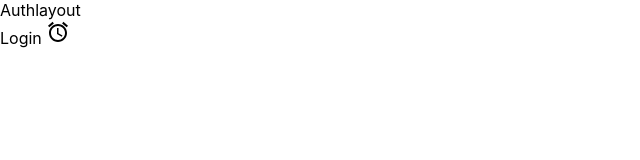
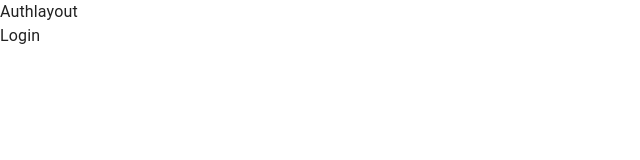
Before and after one commit to yurikondo/notion-clone, a React (Create React App) app in the folder client/: page /login in a window 1280 px wide. Shown: the top 160 px of the page, without its empty margins (0-640 px from the left). Built offline with nearby package versions, Linux system fonts and the light colour scheme.

Commit message:
Add theme provider 💄

```diff
--- a/client/src/App.js
+++ b/client/src/App.js
@@ -3,9 +3,18 @@
 import Authlayout from "./components/layout/Authlayout";
 import Login from "./pages/Login";
 import Register from "./pages/Register";
+import { createTheme, ThemeProvider } from "@mui/material/styles";
+import { CssBaseline } from "@mui/material";
+import { blue } from "@mui/material/colors";
 
 function App() {
+  const theme = createTheme({
+    palette: { primary: blue },
+  });
+
   return (
+    <ThemeProvider theme={theme}>
+      <CssBaseline />
       <BrowserRouter>
         <Routes>
           <Route path="/" element={<Authlayout />}>
@@ -14,6 +23,7 @@
           </Route>
         </Routes>
       </BrowserRouter>
+    </ThemeProvider>
   );
 }
 
--- a/client/src/pages/Login.jsx
+++ b/client/src/pages/Login.jsx
@@ -1,10 +1,9 @@
 import React from "react";
-import AccessAlarmIcon from "@mui/icons-material/AccessAlarm";
 
 const Login = () => {
   return (
     <div>
-      Login <AccessAlarmIcon />
+      Login
     </div>
   );
 };
```
Lines whose indentation alone changed are shown as unchanged.
